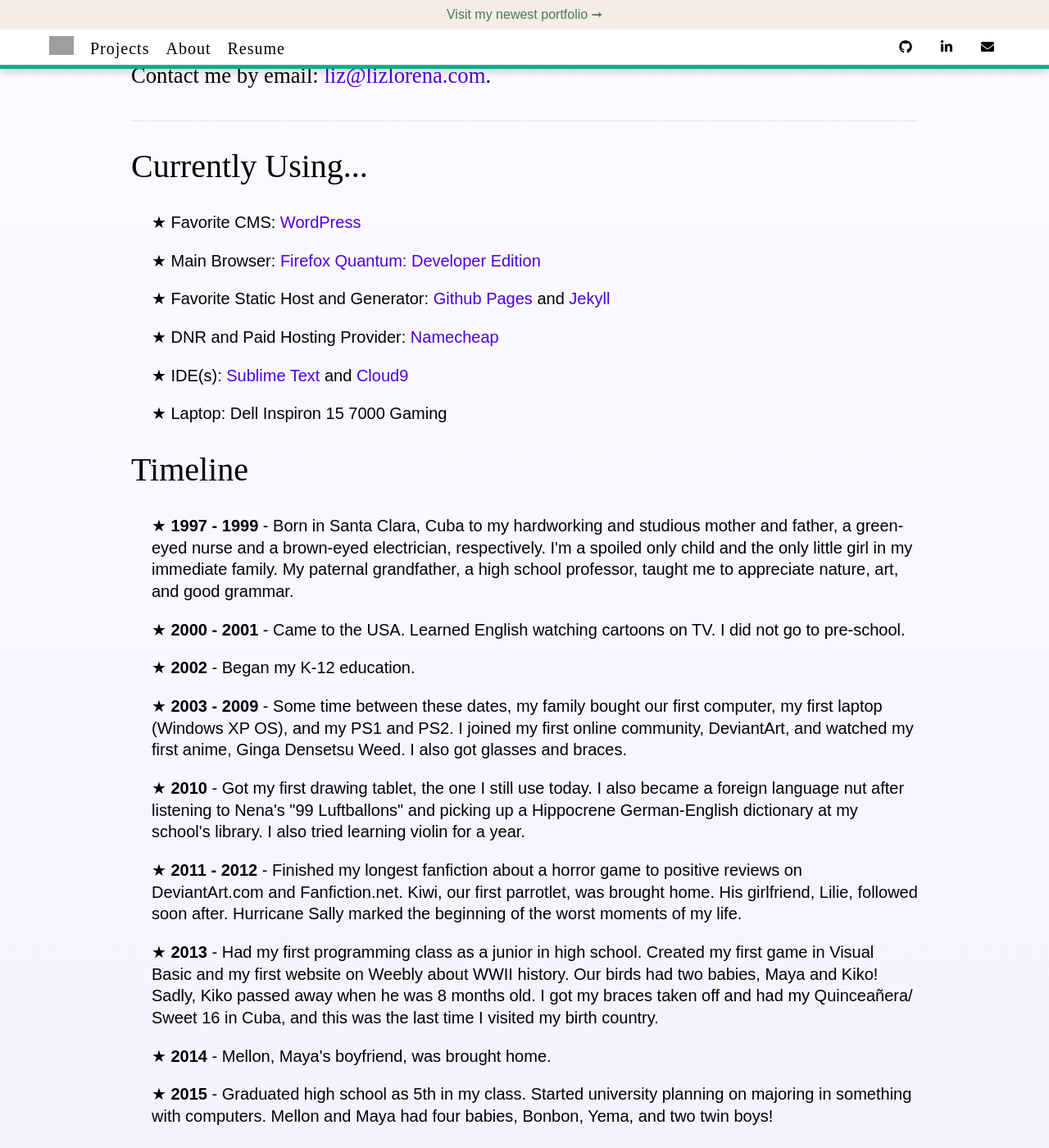
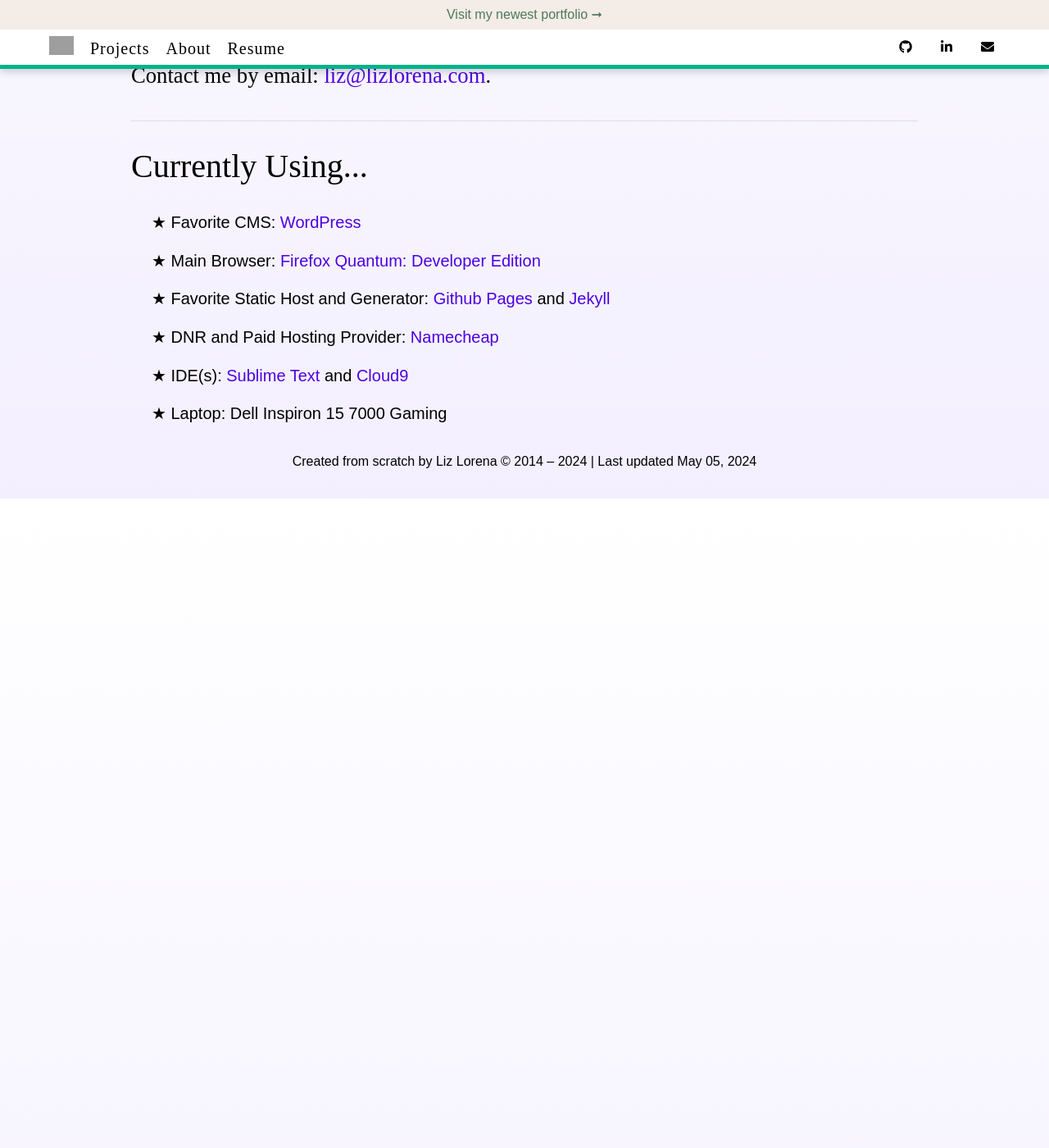
Before and after one commit to liz-lorena/mid-2019, a Jekyll site: the page built from about/index.html, in a window 1280 px wide and 1400 px high, scrolled down 648 px. Shown: the whole window at 82% size. Built offline with Jekyll 4.4.1, drawn with Linux system fonts in a browser that asks for light colours; nearby versions of some CDN libraries; after the commit the page ends 1256 px from its top, so only the background shows below that; some of the changed text lies outside the part shown; grey boxes are pictures that could not be loaded.

Commit message:
Update index.html

```diff
--- a/about/index.html
+++ b/about/index.html
@@ -29,22 +29,3 @@ title: About
 		<li>IDE(s): <a href="https://www.sublimetext.com/" target="_blank" rel="nofollow">Sublime Text</a> and <a href="https://aws.amazon.com/cloud9/" target="_blank" rel="nofollow">Cloud9</a></li>
 		<li>Laptop: Dell Inspiron 15 7000 Gaming</li>
 	</ul>
-
-	<h2>Timeline</h2>
-
-	<ul>
-		<li><strong>1997 - 1999</strong> - Born in Santa Clara, Cuba to my hardworking and studious mother and father, a green-eyed nurse and a brown-eyed electrician, respectively. I'm a spoiled only child and the only little girl in my immediate family. My paternal grandfather, a high school professor, taught me to appreciate nature, art, and good grammar.</li>
-		<li><strong>2000 - 2001</strong> - Came to the USA. Learned English watching cartoons on TV. I did not go to pre-school.</li>
-		<li><strong>2002</strong> - Began my K-12 education.</li>
-		<li><strong>2003 - 2009</strong> - Some time between these dates, my family bought our first computer, my first laptop (Windows XP OS), and my PS1 and PS2. I joined my first online community, DeviantArt, and watched my first anime, Ginga Densetsu Weed. I also got glasses and braces.</li>
-		<li><strong>2010</strong> - Got my first drawing tablet, the one I still use today. I also became a foreign language nut after listening to Nena's "99 Luftballons" and picking up a Hippocrene German-English dictionary at my school's library. I also tried learning violin for a year.</li>
-		<li><strong>2011 - 2012</strong> - Finished my longest fanfiction about a horror game to positive reviews on DeviantArt.com and Fanfiction.net. Kiwi, our first parrotlet, was brought home. His girlfriend, Lilie, followed soon after. Hurricane Sally marked the beginning of the worst moments of my life.</li>
-		<li><strong>2013</strong> - Had my first programming class as a junior in high school. Created my first game in Visual Basic and my first website on Weebly about WWII history. Our birds had two babies, Maya and Kiko! Sadly, Kiko passed away when he was 8 months old. I got my braces taken off and had my Quinceañera/ Sweet 16 in Cuba, and this was the last time I visited my birth country.</li>
-		<li><strong>2014</strong> - Mellon, Maya's boyfriend, was brought home.</li>
-		<li><strong>2015</strong> - Graduated high school as 5th in my class. Started university planning on majoring in something with computers. Mellon and Maya had four babies, Bonbon, Yema, and two twin boys!</li>
-		<li><strong>2016</strong> - Passed my driver's test on the first try. I struggled to enjoy Computer Science, my major at the time, and switched to Information Technology and Informatics.</li>
-		<li><strong>2017</strong> - Got to help make a WordPress website for a non-profit called Church-Based Mental Health Services. My interest in web development and design skyrocketed that year, and I made many of the websites on my portfolio. Maya passed away this year, and we found the twins new homes. <!--Andrew and I met this year.--></li>
-		<li><strong>2018</strong> - Created a blog and portfolio website from scratch and started my YouTube channel.</li>
-		<li><strong>2019</strong> - Graduated from university with a BA degree in ITI and - to my surprise - got my first real job in my field and bought my own car. Decided to take my personal hobbies in a different direction, rebranded, and ended my 2018 blog and YouTube Channel.</li>
-		<li><strong>2020</strong> - The present. We are living through a pandemic, and I'm working remote. Stay safe, everyone!</li>
-	</ul>
```
